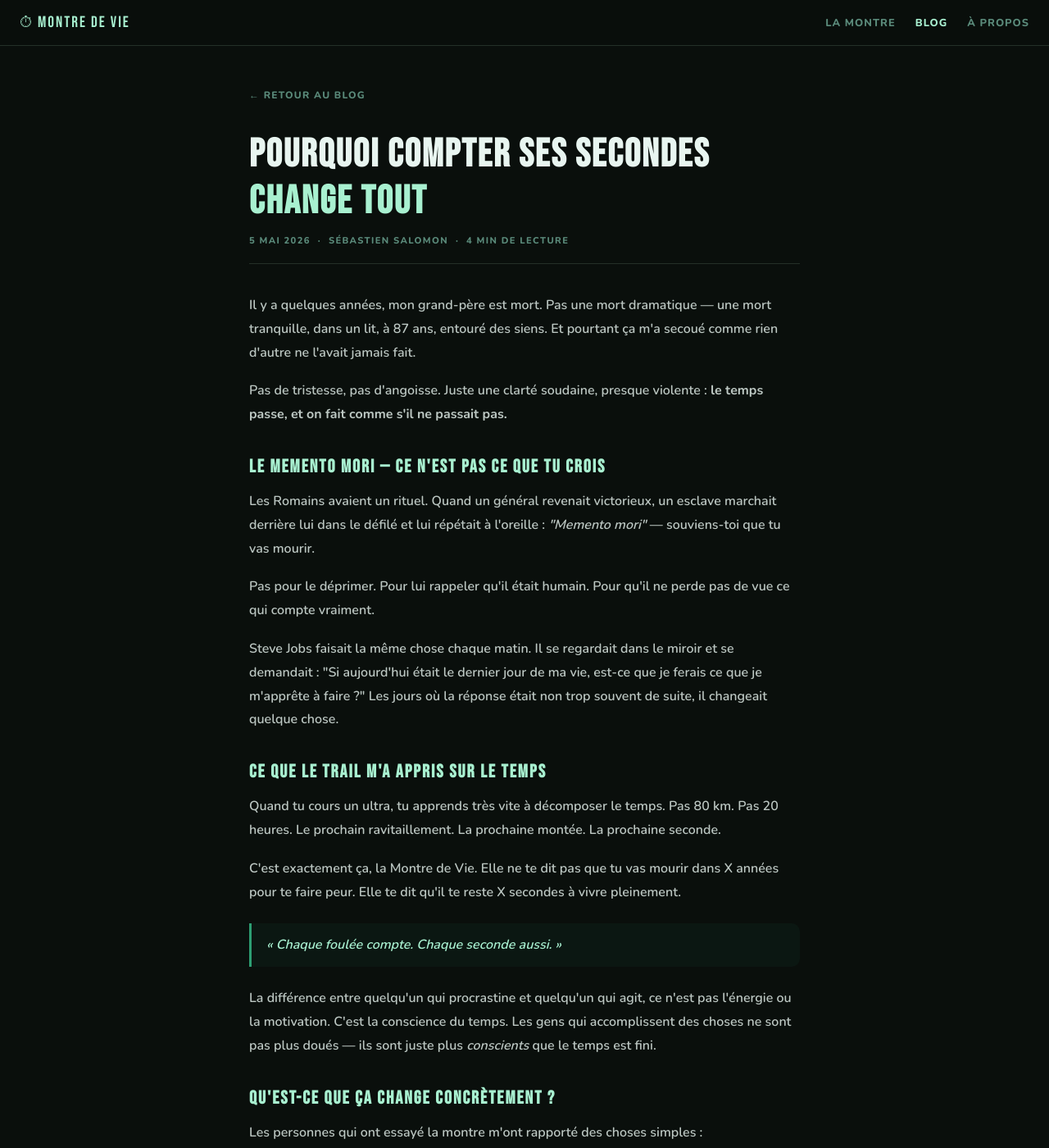
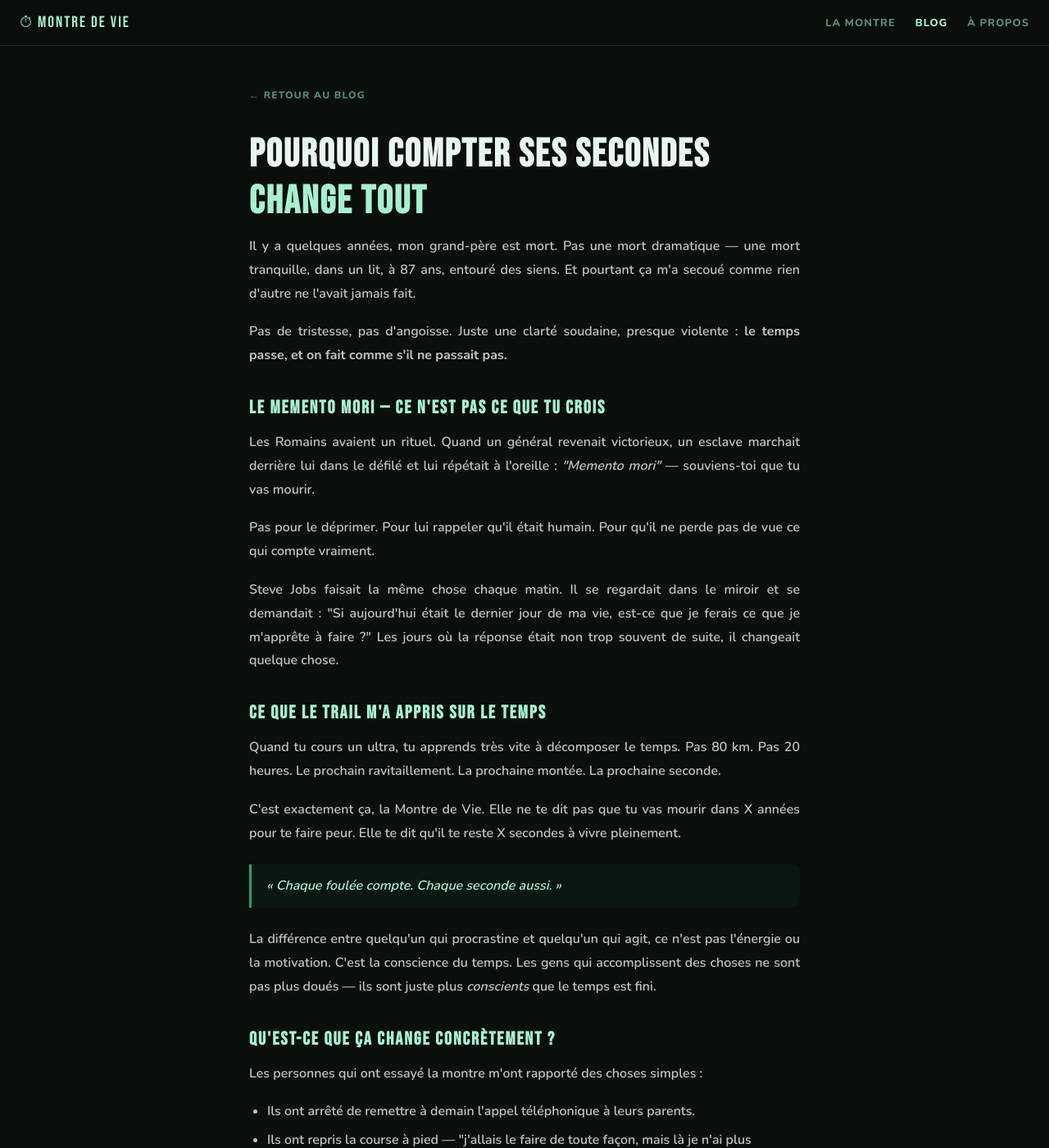
Before and after one commit to SebRunNature/memento-mori, a Jekyll site: the page built from _posts/2026-05-05-pourquoi-compter-ses-secondes.md, in a window 1280 px wide and 1400 px high. Shown: the whole window at 82% size. Built offline with Jekyll 4.4.1, drawn with Linux system fonts in a browser that asks for light colours.

Commit message:
Update default.html

```diff
--- a/_layouts/default.html
+++ b/_layouts/default.html
@@ -76,14 +76,14 @@
     /* ── ARTICLE ── */
     article h1 { font-family: 'Bebas Neue', sans-serif; font-size: clamp(2rem,5vw,3rem); letter-spacing: 2px; color: var(--text); margin-bottom: 12px; }
     article h1 em { color: var(--green-lt); font-style: normal; }
-    article .post-meta { font-size: .7rem; font-weight: 800; letter-spacing: .12em; text-transform: uppercase; color: var(--muted); margin-bottom: 36px; padding-bottom: 20px; border-bottom: 1px solid var(--border); }
+    article .post-meta { display: none; }
     article h2 { font-family: 'Bebas Neue', sans-serif; font-size: 1.4rem; letter-spacing: 2px; color: var(--green-lt); margin: 36px 0 14px; }
-    article p { font-size: 1rem; line-height: 1.8; color: rgba(232,245,240,.8); margin-bottom: 18px; font-weight: 600; }
+    article p { font-size: 1rem; line-height: 1.8; color: rgba(232,245,240,.8); margin-bottom: 18px; font-weight: 600; text-align: justify; }
     article a { color: var(--green-lt); }
     article ul, article ol { padding-left: 22px; margin-bottom: 18px; }
     article li { font-size: 1rem; line-height: 1.8; color: rgba(232,245,240,.8); font-weight: 600; margin-bottom: 6px; }
     article blockquote { border-left: 3px solid var(--green); padding: 12px 18px; margin: 24px 0; background: rgba(45,158,114,.06); border-radius: 0 10px 10px 0; }
-    article blockquote p { color: var(--green-lt); font-style: italic; margin: 0; }
+    article blockquote p { color: var(--green-lt); font-style: italic; margin: 0; text-align: left; }
 
     /* ── CTA MONTRE ── */
     .cta-montre {
```
